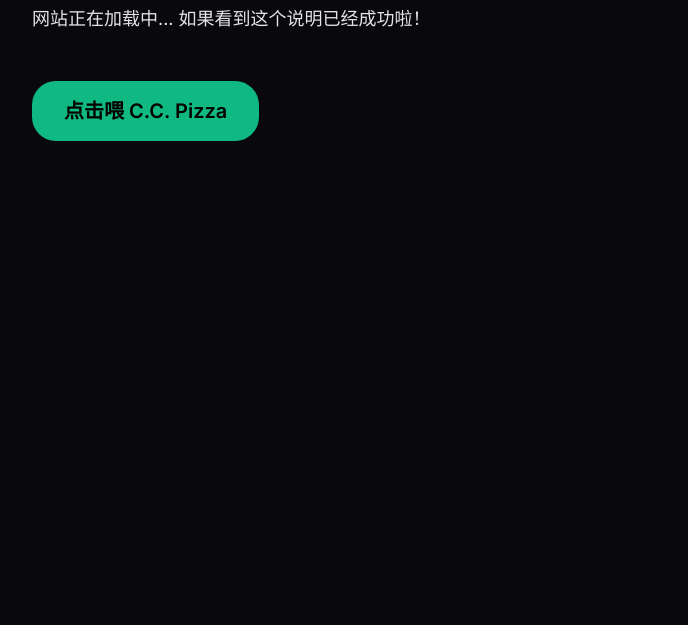
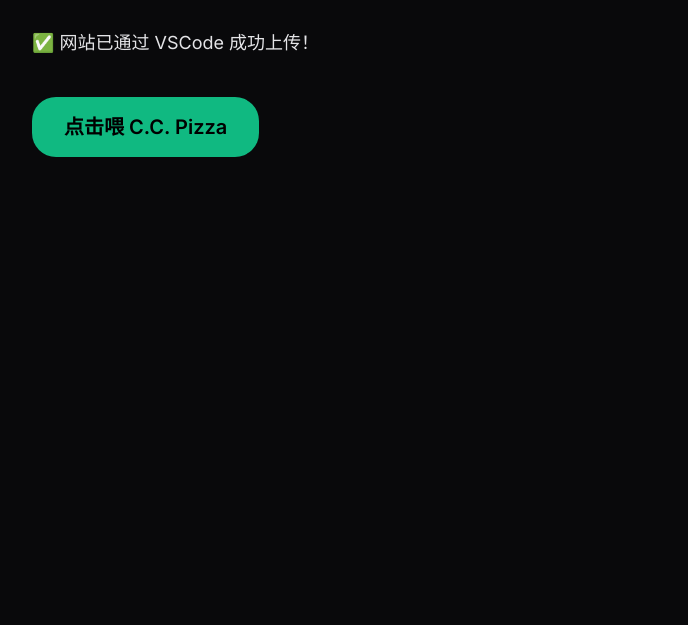
Before and after one commit to cchuang2026/cc-web-test-, a plain HTML site: page index.html in a window 1280 px wide. Shown: the part 175-800 px from the top of the page, without its empty margins (8-696 px from the left). Drawn offline with nearby package versions, Linux system fonts and the light colour scheme.

Commit message:
Update index.html with full website

```diff
--- a/index.html
+++ b/index.html
@@ -1,4 +1,4 @@
-<!DOCTYPE html>
+<<!DOCTYPE html>
 <html lang="zh-CN">
 <head>
     <meta charset="UTF-8">
@@ -11,28 +11,17 @@
     <link rel="stylesheet" href="https://cdnjs.cloudflare.com/ajax/libs/font-awesome/6.5.1/css/all.min.css">
     <style>
         @import url('https://fonts.googleapis.com/css2?family=Inter:wght@400;500;600&family=Space+Grotesk:wght@500;600&display=swap');
-        :root { --accent: #00ff9f; }
-        .tail-container { font-family: 'Inter', system-ui, sans-serif; }
+        body { font-family: 'Inter', system-ui, sans-serif; }
         .logo-font { font-family: 'Space Grotesk', sans-serif; }
-        .code-window { background: #1a1a2e; border: 1px solid #00ff9f33; }
-        .cc-float { transition: all 0.4s cubic-bezier(0.4, 0, 0.2, 1); }
     </style>
 </head>
-<body class="tail-container bg-zinc-950 text-zinc-200 min-h-screen">
-    <div class="flex h-screen">
-        <!-- 网站内容（简化版先放这里，后面可以再完善） -->
-        <div class="flex-1 p-10">
-            <h1 class="text-6xl font-bold text-emerald-400 logo-font">CC's C++ Corner</h1>
-            <p class="text-2xl text-zinc-400 mt-4">My Competitive Programming Snippets</p>
-            <p class="mt-8 text-lg">网站正在加载中... 如果看到这个说明已经成功啦！</p>
-
-            <div class="mt-12">
-                <button onclick="alert('🍕 C.C. 说：主人好棒！')"
-                        class="px-8 py-4 bg-emerald-500 text-black font-bold rounded-3xl text-xl">
-                    点击喂 C.C. Pizza
-                </button>
-            </div>
-        </div>
-    </div>
+<body class="bg-zinc-950 text-zinc-200 min-h-screen p-10">
+    <h1 class="text-6xl font-bold text-emerald-400 logo-font">CC's C++ Corner</h1>
+    <p class="text-2xl text-zinc-400 mt-4">My Competitive Programming Snippets & Learning Tool</p>
+    <p class="mt-8 text-lg">✅ 网站已通过 VSCode 成功上传！</p>
+    <button onclick="alert('🍕 C.C. 说主人好棒！继续加油～')"
+            class="mt-10 px-8 py-4 bg-emerald-500 hover:bg-emerald-600 text-black font-bold rounded-3xl text-xl">
+        点击喂 C.C. Pizza
+    </button>
 </body>
 </html>
```
